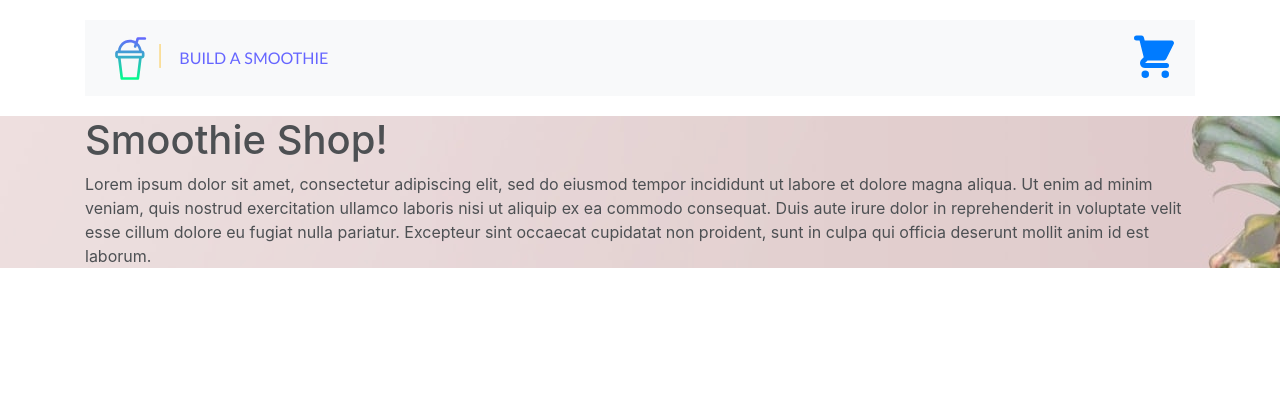
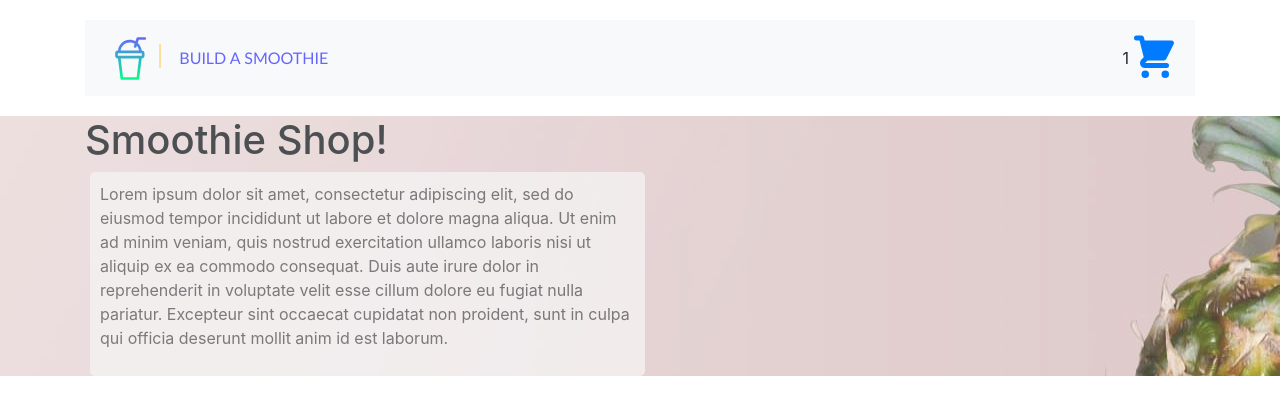
Before and after one commit to alliecaton/smoothie-shop-frontend, a React (Create React App) app: page / in a window 1280 px wide. Shown: the top 414 px of the page. Built offline with nearby package versions, Linux system fonts and the light colour scheme.

Commit message:
cart counter

```diff
--- a/src/App.css
+++ b/src/App.css
@@ -4,6 +4,15 @@
   opacity: 80%;
 }
 
+.description {
+  background-color: whitesmoke;
+  opacity: 70%;
+  border-radius: 5px;
+  padding: 10px;
+  margin: 5px;
+  width: 50%;
+  height: auto;
+}
 
 .ingredient-box {
     display: flex;
--- a/src/App.js
+++ b/src/App.js
@@ -18,7 +18,7 @@ class App extends Component {
       <div className="App">
         <Router>
             <NavBar />
-          <div className="homepage">
+          <div>
             <Switch>
               <Route path="/cart">
                 <CartContainer />
--- /dev/null
+++ b/src/components/shared/CartCount.js
@@ -0,0 +1,19 @@
+import React, { Component } from 'react';
+import { connect } from 'react-redux'
+
+
+class CartCount extends Component {
+    render() {
+        return (
+            <div>
+                {this.props.items.length}
+            </div>
+        );
+    }
+}
+
+const mapStateToProps = (state) => ({
+    items: state.cartReducer.cartItems
+})
+
+export default connect(mapStateToProps)(CartCount);
--- a/src/components/shared/Home.js
+++ b/src/components/shared/Home.js
@@ -3,7 +3,7 @@ import { Container } from 'react-bootstrap'
 
 const Home = () => {
     return (
-        <div >
+        <div className="homepage">
             <Container>
             <div>
                 <h1>Smoothie Shop!</h1>
--- a/src/components/shared/NavBar.js
+++ b/src/components/shared/NavBar.js
@@ -3,6 +3,7 @@ import { Link } from 'react-router-dom'
 import { Navbar, Nav } from 'react-bootstrap';
 import { HiShoppingCart } from 'react-icons/hi';
 import { Container } from 'react-bootstrap'
+import CartCount from './CartCount.js'
 
 const NavBar = () => {
     return (
@@ -41,6 +42,7 @@ const NavBar = () => {
             <Link className="nav-text" to="/smoothie">BUILD A SMOOTHIE</Link>
 
         <Navbar.Collapse className="justify-content-end">
+            <CartCount />
             <Link to="/cart">
                 <HiShoppingCart />
             </Link>
@@ -52,4 +54,6 @@ const NavBar = () => {
     );
 }
 
+
+
 export default NavBar;
--- a/src/containers/cartContainer.js
+++ b/src/containers/cartContainer.js
@@ -25,9 +25,4 @@ const mapStateToProps = (state) => ({
     totalPrice: state.smoothieReducer.smoothiePrice
 })
 
-const mapDispatchToProps = dispatch => ({
-        // fetchIngredients: () => dispatch(fetchIngredients()),
-        // addSmoothieIngredient: (ingredient) => dispatch(addSmoothieIngredient(ingredient)),
-})
-
-export default connect(mapStateToProps, mapDispatchToProps)(CartContainer);
+export default connect(mapStateToProps)(CartContainer);
```
